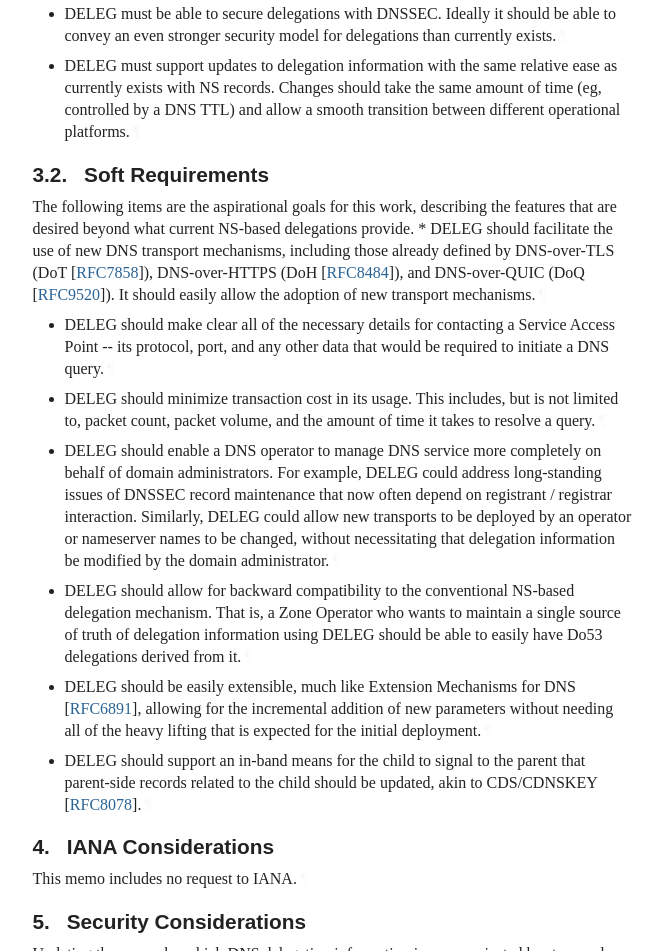
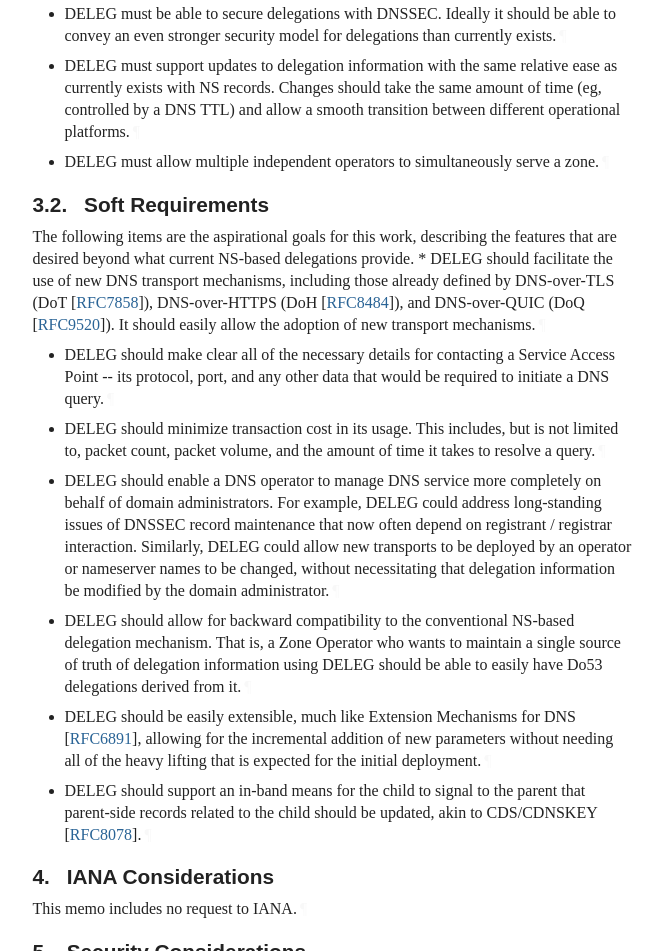
Before and after one commit to moonshiner/draft-ietf-deleg-requirements-old, a plain HTML site: page draft-wirelela-deleg-requirements.html in a window 1280 px wide. Shown: the part 2102-3053 px from the top of the page, without its empty margins (92-755 px from the left). Drawn offline with Linux system fonts and the light colour scheme; a web font is replaced by a local one.

Commit message:
Script updating gh-pages from 76a8929. [ci skip]

```diff
--- a/draft-wirelela-deleg-requirements.html
+++ b/draft-wirelela-deleg-requirements.html
@@ -1225,6 +1225,9 @@ svg :is([fill="white"], [fill^="#fff"]) {
           <li class="normal" id="section-3.1-2.5">
             <p id="section-3.1-2.5.1">DELEG must support updates to delegation information with the same relative ease as currently exists with NS records.   Changes should take the same amount of time (eg, controlled by a DNS TTL) and allow a smooth transition between different operational platforms.<a href="#section-3.1-2.5.1" class="pilcrow">¶</a></p>
 </li>
+          <li class="normal" id="section-3.1-2.6">
+            <p id="section-3.1-2.6.1">DELEG must allow multiple independent operators to simultaneously serve a zone.<a href="#section-3.1-2.6.1" class="pilcrow">¶</a></p>
+</li>
         </ul>
 </section>
 </div>
```
Also changed, not shown: draft-wirelela-deleg-requirements.txt.
